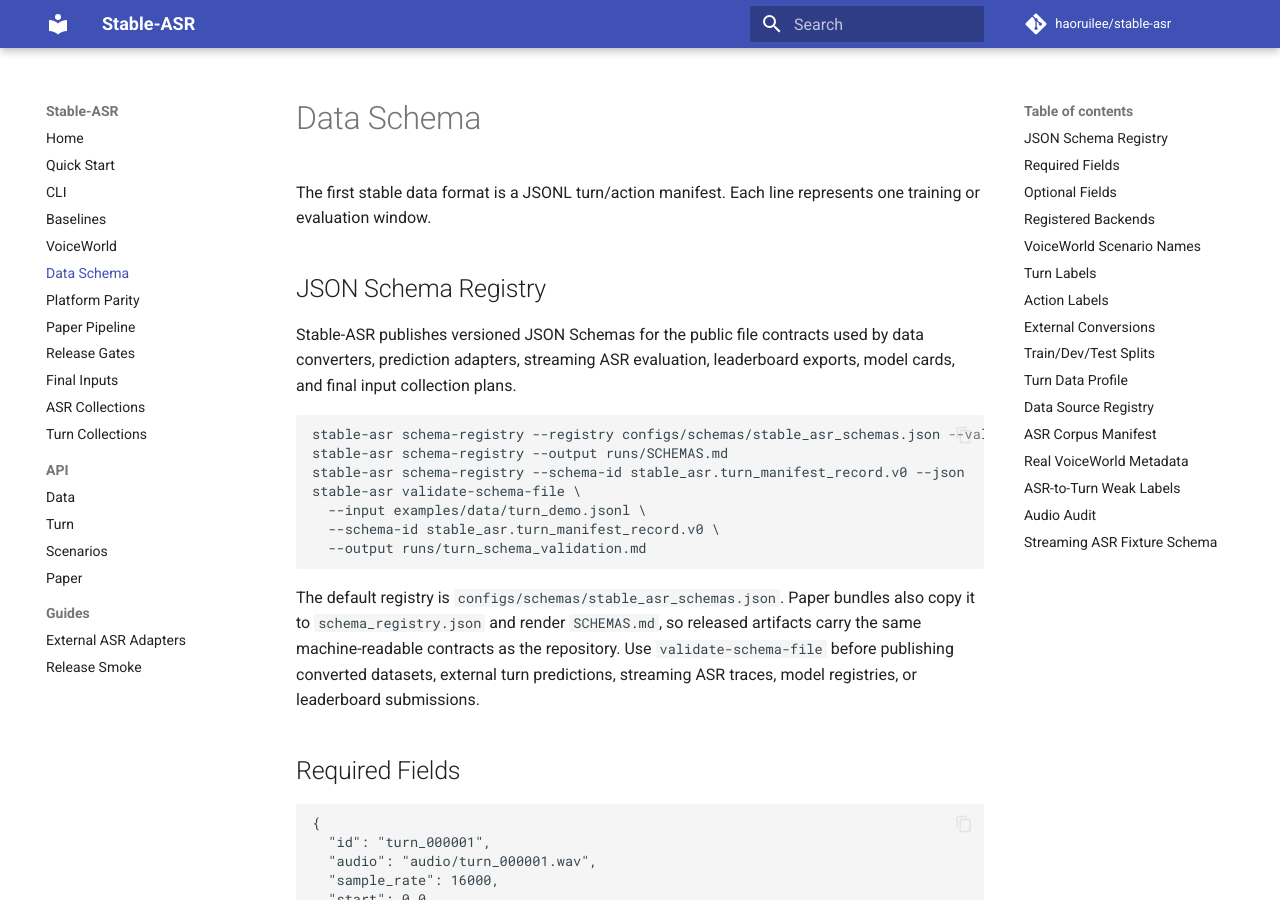
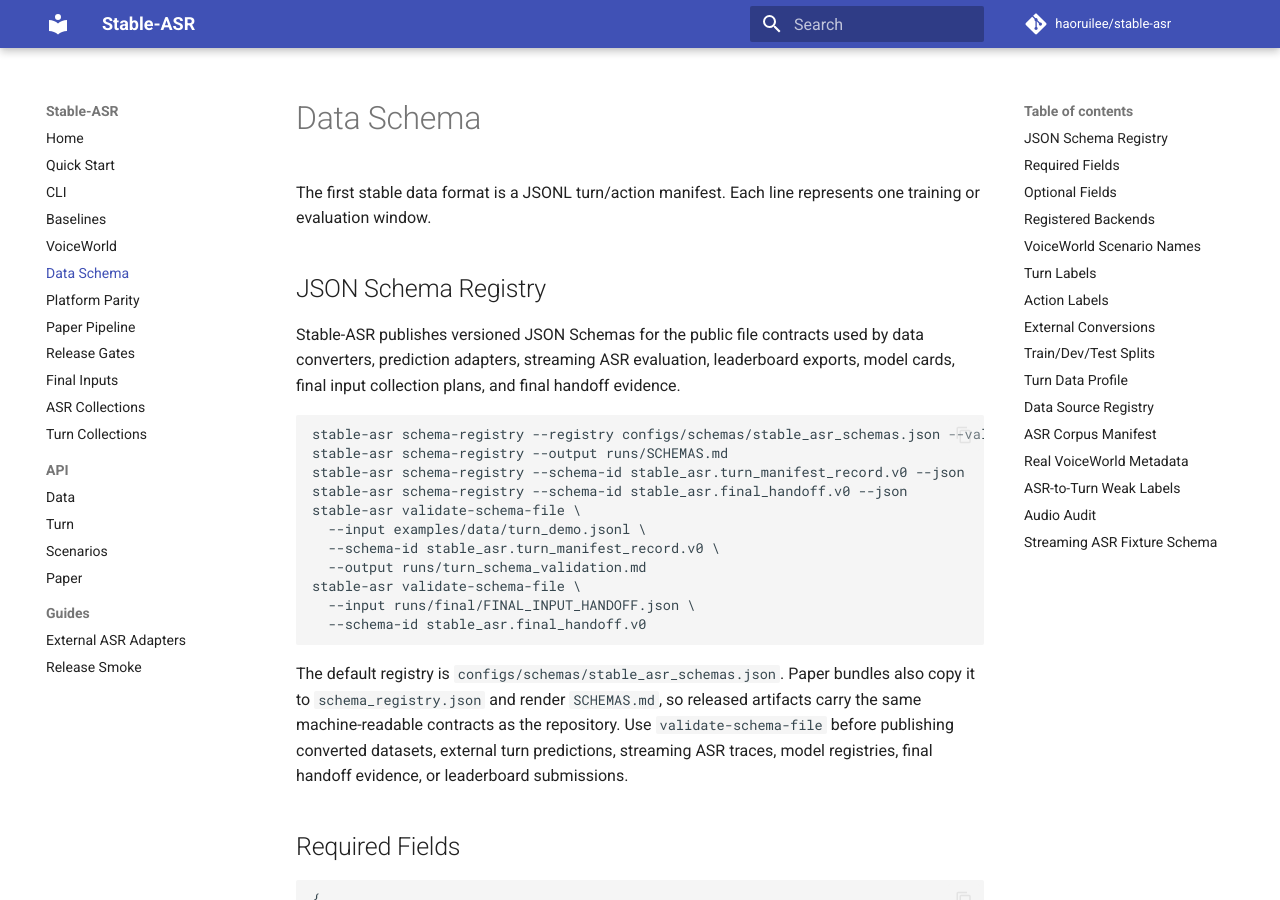
Before and after one commit to haoruilee/stable-asr, an MkDocs documentation site: the page built from docs/schema.md, in a window 1280 px wide and 900 px high. Built offline with MkDocs 1.6.1 and Material for MkDocs 9.7.7, drawn with Linux system fonts in a browser that asks for light colours; comment, search, counter and statistics services are not loaded.

Commit message:
feat: publish final handoff schema

````diff
--- a/docs/schema.md
+++ b/docs/schema.md
@@ -7,23 +7,28 @@ represents one training or evaluation window.
 
 Stable-ASR publishes versioned JSON Schemas for the public file contracts used
 by data converters, prediction adapters, streaming ASR evaluation, leaderboard
-exports, model cards, and final input collection plans.
+exports, model cards, final input collection plans, and final handoff evidence.
 
 ```bash
 stable-asr schema-registry --registry configs/schemas/stable_asr_schemas.json --validate-only
 stable-asr schema-registry --output runs/SCHEMAS.md
 stable-asr schema-registry --schema-id stable_asr.turn_manifest_record.v0 --json
+stable-asr schema-registry --schema-id stable_asr.final_handoff.v0 --json
 stable-asr validate-schema-file \
   --input examples/data/turn_demo.jsonl \
   --schema-id stable_asr.turn_manifest_record.v0 \
   --output runs/turn_schema_validation.md
+stable-asr validate-schema-file \
+  --input runs/final/FINAL_INPUT_HANDOFF.json \
+  --schema-id stable_asr.final_handoff.v0
 ```
 
 The default registry is `configs/schemas/stable_asr_schemas.json`. Paper bundles
 also copy it to `schema_registry.json` and render `SCHEMAS.md`, so released
 artifacts carry the same machine-readable contracts as the repository.
 Use `validate-schema-file` before publishing converted datasets, external turn
-predictions, streaming ASR traces, model registries, or leaderboard submissions.
+predictions, streaming ASR traces, model registries, final handoff evidence, or
+leaderboard submissions.
 
 ## Required Fields
 
````
Also changed, not shown: README.md (+1 -1 lines), docs/cli.md (+1 -0 lines), 3 other files.
